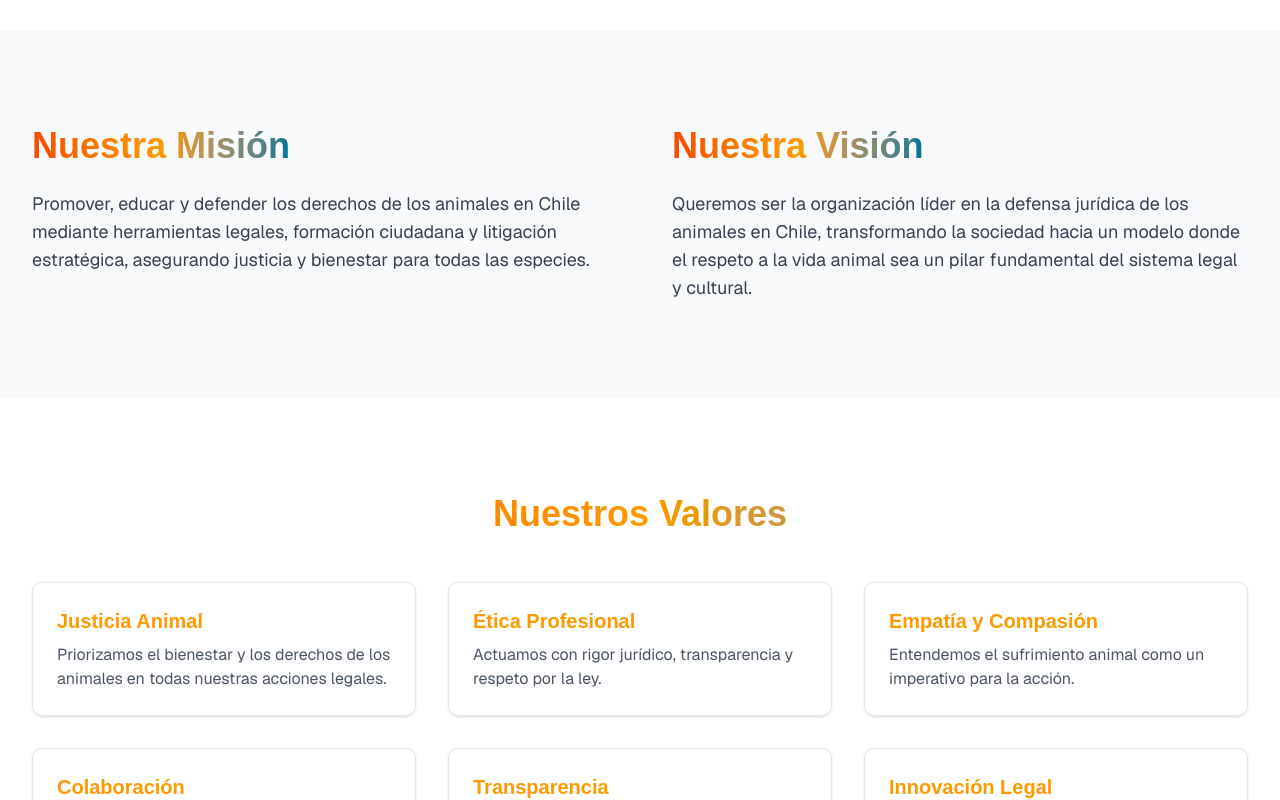
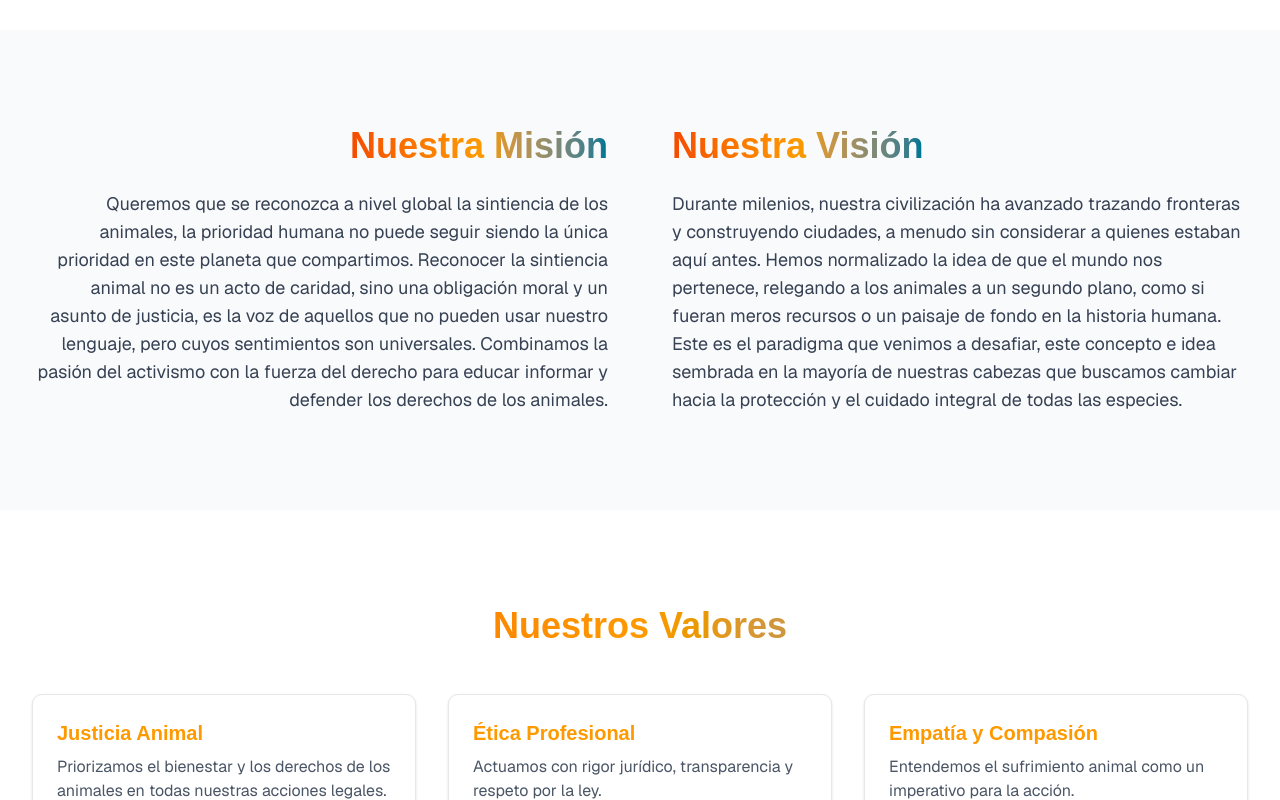
Before and after one commit to felipecalderon/ong, a Next.js app: page / in a window 1280 px wide. Shown: the part 1720-2520 px from the top of the page. Built offline with nearby package versions, Linux system fonts and the light colour scheme; no server answers; a web font is replaced by a local one.

Commit message:
mejorando frases y parrafos

```diff
--- a/src/app/page.tsx
+++ b/src/app/page.tsx
@@ -28,7 +28,7 @@ export default async function Home() {
                 <HistoricalTimeline />
             </section>
 
-            <section className='mb-24'>
+            <section className=''>
                 <h3 className='text-3xl font-bold text-center text-gray-800 dark:text-white mb-12'>Propuestas y Debates Actuales</h3>
                 <LegalProposalList />
             </section>
--- a/src/components/common/legal-proposal-list.tsx
+++ b/src/components/common/legal-proposal-list.tsx
@@ -45,6 +45,14 @@ export function LegalProposalList() {
                     </Card>
                 ))}
             </div>
+            <p className='text-center text-balance text-gray-500 text-lg italic pt-20 max-w-4xl mx-auto'>
+                Te invitamos a mirar más allá de la forma y el instinto. En el ladrido emocionado de un reencuentro, en el ronroneo que busca calor o
+                en la mirada que expresa temor, justo ahí yace la sintiencia. Es la simple y a la vez extraordinaria verdad de que los{' '}
+                <strong>animales sienten</strong>. Su mundo interior es tan real y válido como el nuestro, lleno de emociones que van desde la alegría
+                más pura hasta el sufrimiento más hondo. <br />
+                ¿Qué significa para nosotros que ellos sientan? Significa que nuestras acciones tienen un eco en su existencia y que sus sentimientos
+                merecen, como mínimo, nuestro más profundo respeto.
+            </p>
         </div>
     )
 }
--- a/src/components/landing/how-to-report.tsx
+++ b/src/components/landing/how-to-report.tsx
@@ -4,15 +4,17 @@ import ReportButton from '../common/report-button'
 const steps = [
     {
         title: 'Reúne Evidencia',
-        description: 'Toma fotos, videos o consigue testigos del maltrato. Anota la fecha, hora y lugar de los hechos.',
+        description: 'Toma fotos, videos y/o consigue testigos del maltrato. Anota la fecha, hora y lugar de los hechos.',
     },
     {
-        title: 'Contacta a las Autoridades',
-        description: 'Llama a Carabineros (133) o a la PDI (134) para que tomen conocimiento del caso.',
+        title: 'Si el caso es maltrato animal',
+        description:
+            'Haz la denuncia en carabineros (no dejar constancia), luego acude a la fiscalía local más cercana con la evidencia reunida e informes veterinarios (puedes ir sin abogado).',
     },
     {
-        title: 'Presenta una Denuncia Formal',
-        description: 'Acude a la fiscalía más cercana o a un juzgado de policía local para formalizar la denuncia.',
+        title: 'Si el caso es tenencia responsable',
+        description:
+            'Ve al juzgado de policía local para formalizar la denuncia con el motivo claro y las evidencias reunidas (puedes ir sin abogado).',
     },
     {
         title: 'Contáctanos',
@@ -24,8 +26,8 @@ export const HowToReport = () => {
     return (
         <section className='w-full py-16 sm:py-20 lg:py-24'>
             <div className='container mx-auto px-4 sm:px-6 lg:px-8 max-w-7xl'>
-                <h2 className='text-4xl font-bold text-center mb-12 bg-gradient-to-r from-orange-600 via-amber-500 to-cyan-700 text-transparent bg-clip-text'>
-                    ¿Cómo Denunciar?
+                <h2 className='text-4xl pb-2 font-bold text-center mb-12 bg-gradient-to-r from-orange-600 via-amber-500 to-cyan-500 text-transparent bg-clip-text'>
+                    ¿Cómo denunciar maltrato animal?
                 </h2>
                 <div className='grid grid-cols-1 md:grid-cols-2 lg:grid-cols-4 gap-8 mb-12'>
                     {steps.map((step, index) => (
--- a/src/components/landing/mission.tsx
+++ b/src/components/landing/mission.tsx
@@ -2,13 +2,15 @@ import React from 'react'
 
 export const Mission = () => {
     return (
-        <div className='flex flex-col items-center text-center md:items-start md:text-left'>
+        <div className='flex flex-col items-center text-center md:items-start lg:items-end md:text-left'>
             <h2 className='text-4xl font-bold mb-6 bg-gradient-to-r from-orange-600 via-amber-500 to-cyan-700 text-transparent bg-clip-text'>
                 Nuestra Misión
             </h2>
-            <p className='text-lg text-gray-700 dark:text-gray-300'>
-                Promover, educar y defender los derechos de los animales en Chile mediante herramientas legales, formación ciudadana y litigación
-                estratégica, asegurando justicia y bienestar para todas las especies.
+            <p className='text-lg text-gray-700 dark:text-gray-300 text-balance lg:text-right'>
+                Queremos que se reconozca a nivel global la sintiencia de los animales, la prioridad humana no puede seguir siendo la única prioridad
+                en este planeta que compartimos. Reconocer la sintiencia animal no es un acto de caridad, sino una obligación moral y un asunto de
+                justicia, es la voz de aquellos que no pueden usar nuestro lenguaje, pero cuyos sentimientos son universales. Combinamos la pasión del
+                activismo con la fuerza del derecho para educar informar y defender los derechos de los animales.
             </p>
         </div>
     )
--- a/src/components/landing/vision.tsx
+++ b/src/components/landing/vision.tsx
@@ -6,9 +6,11 @@ export const Vision = () => {
             <h2 className='text-4xl font-bold mb-6 bg-gradient-to-r from-orange-600 via-amber-500 to-cyan-700 text-transparent bg-clip-text'>
                 Nuestra Visión
             </h2>
-            <p className='text-lg text-gray-700 dark:text-gray-300'>
-                Queremos ser la organización líder en la defensa jurídica de los animales en Chile, transformando la sociedad hacia un modelo donde el
-                respeto a la vida animal sea un pilar fundamental del sistema legal y cultural.
+            <p className='text-lg text-gray-700 dark:text-gray-300 text-balance'>
+                Durante milenios, nuestra civilización ha avanzado trazando fronteras y construyendo ciudades, a menudo sin considerar a quienes
+                estaban aquí antes. Hemos normalizado la idea de que el mundo nos pertenece, relegando a los animales a un segundo plano, como si
+                fueran meros recursos o un paisaje de fondo en la historia humana. Este es el paradigma que venimos a desafiar, este concepto e idea
+                sembrada en la mayoría de nuestras cabezas que buscamos cambiar hacia la protección y el cuidado integral de todas las especies.
             </p>
         </div>
     )
```
